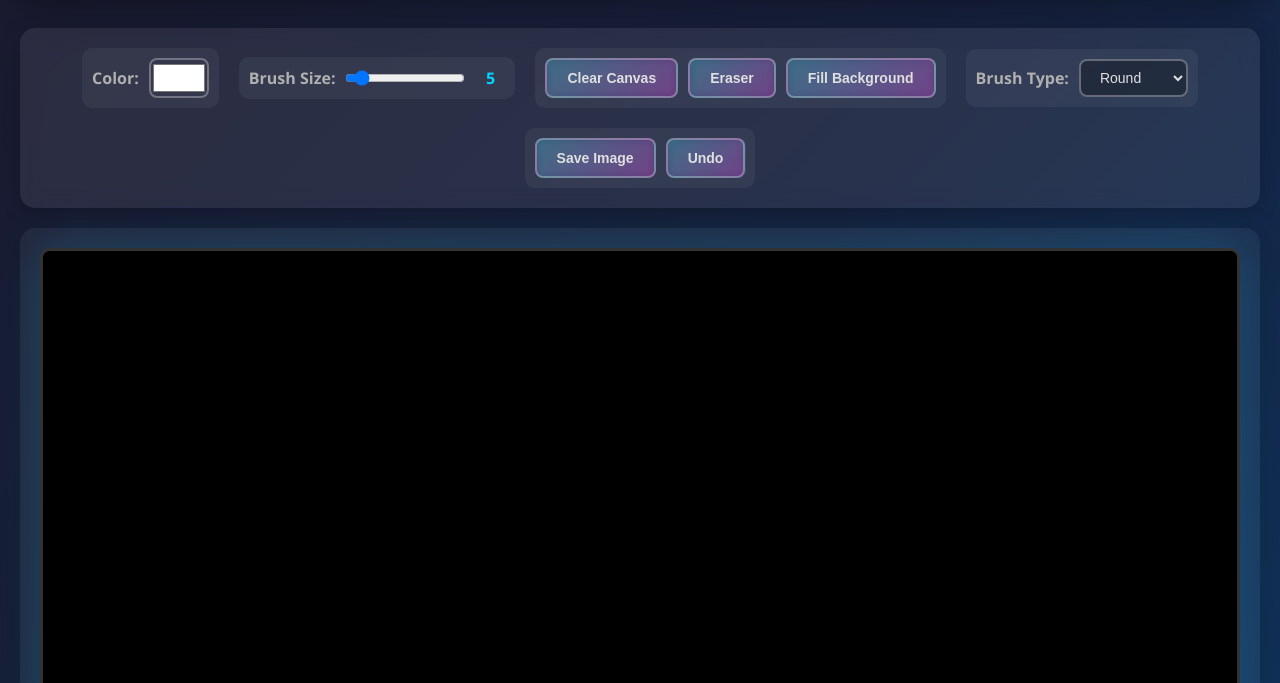
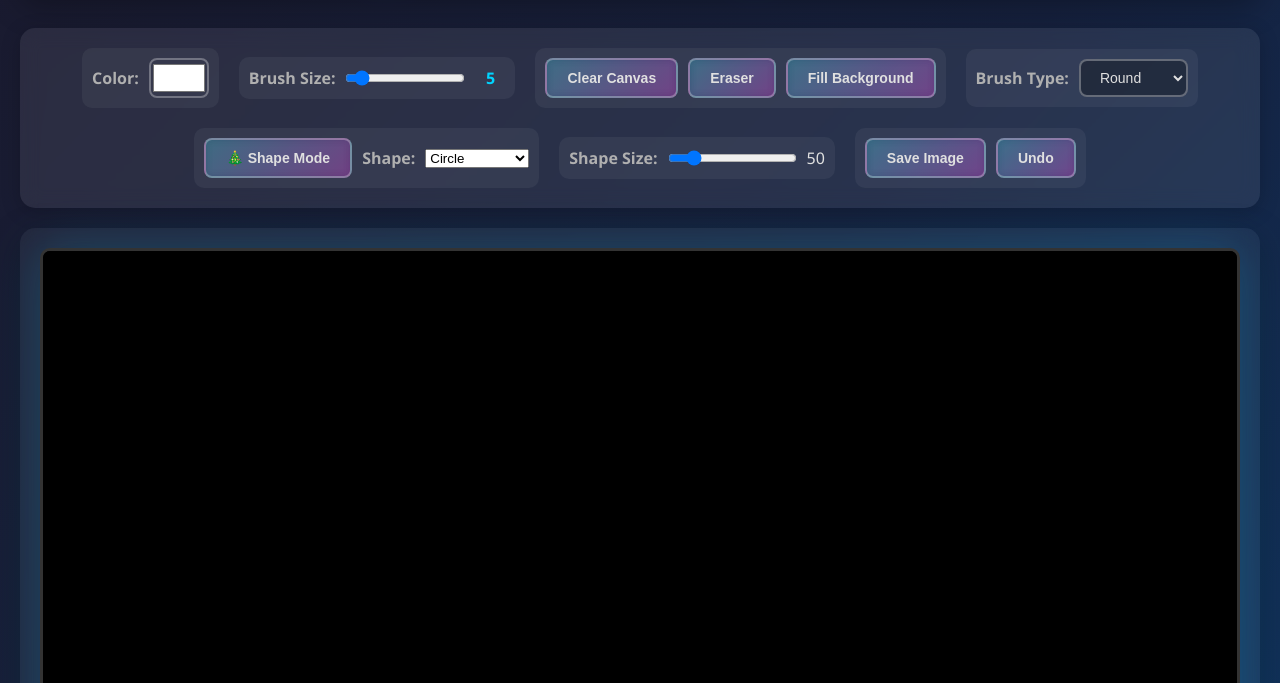
Before and after one commit to pavithrasampath75-oss/Pavithra-Sampath, a plain HTML site: page index.html in a window 1280 px wide. Shown: the part 117-800 px from the top of the page. Drawn offline with Linux system fonts and the light colour scheme.

Commit message:
Update index.html

```diff
--- a/index.html
+++ b/index.html
@@ -41,6 +41,25 @@
             </div>
 
             <div class="tool-group">
+                <button id="shapeModeBtn" class="btn">🎄 Shape Mode</button>
+                <label for="shapeType">Shape:</label>
+                <select id="shapeType">
+                    <option value="circle">Circle</option>
+                    <option value="rectangle">Rectangle</option>
+                    <option value="triangle">Triangle</option>
+                    <option value="star">⭐ Star</option>
+                    <option value="tree">🎄 Tree</option>
+                    <option value="snowflake">❄️ Snowflake</option>
+                </select>
+            </div>
+
+            <div class="tool-group">
+                <label for="shapeSize">Shape Size:</label>
+                <input type="range" id="shapeSize" min="20" max="200" value="50">
+                <span id="shapeSizeValue">50</span>
+            </div>
+
+            <div class="tool-group">
                 <button id="saveBtn" class="btn">Save Image</button>
                 <button id="undoBtn" class="btn">Undo</button>
             </div>
@@ -51,7 +70,7 @@
         </div>
 
         <div class="info">
-            <p>💡 Tip: Use different brush types for creative effects!</p>
+            <p>💡 Tip: Use different brush types for creative effects! Click on canvas in Shape Mode to insert Christmas shapes!</p>
         </div>
     </div>
 
```
